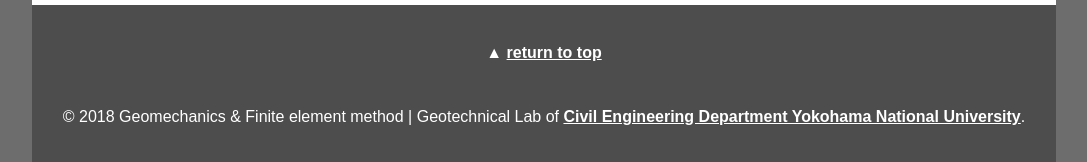
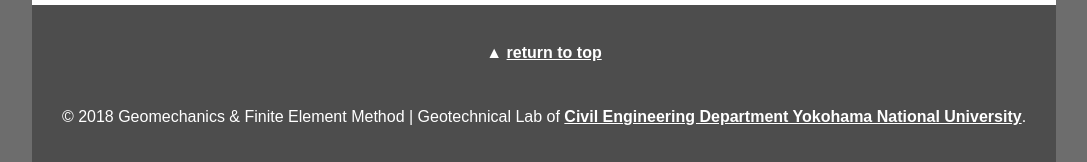
Before and after one commit to quangvunp/geomechanics, a Jekyll site: the page built from _posts/2018-02-22-show-author.md, in a window 1280 px wide. Shown: the part 785-947 px from the top of the page, without its empty margins (96-1183 px from the left). Built offline with Jekyll 4.4.1, drawn with Linux system fonts in a browser that asks for light colours; comment, search, counter and statistics services are not loaded.

Commit message:
Update footer-post.html

```diff
--- a/_includes/footer-post.html
+++ b/_includes/footer-post.html
@@ -1,4 +1,4 @@
 <footer role="contentinfo" class="page-footer">
 <p class="top-link"><a href="#top">return to top</a></p>
-<p class="legal">&copy; 2018 Geomechanics & Finite element method  | Geotechnical Lab of  <a href="http://www.cvg.ynu.ac.jp/G3/english/lab3-e.html" title="Civil Engineering Department Yokohama National University">Civil Engineering Department Yokohama National University</a>.</p>
+<p class="legal">&copy; 2018 Geomechanics & Finite Element Method  | Geotechnical Lab of  <a href="http://www.cvg.ynu.ac.jp/G3/english/lab3-e.html" title="Civil Engineering Department Yokohama National University">Civil Engineering Department Yokohama National University</a>.</p>
 </footer>
```
